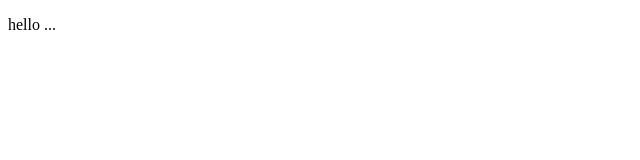
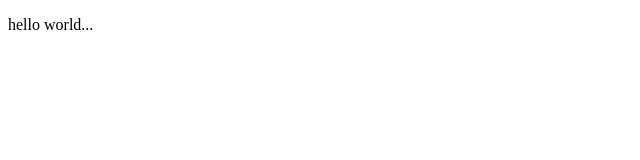
Before and after one commit to chaitanya-gaba/summer-progress, a plain HTML site: page index.html in a window 1280 px wide. Shown: the full height of the page, 0-640 px from the left. Drawn offline with Linux system fonts and the light colour scheme.

Commit message:
hello world

```diff
--- a/index.html
+++ b/index.html
@@ -6,6 +6,6 @@
     <title>Document</title>
 </head>
 <body>
-    <p>hello ... </p>
+    <p>hello world... </p>
 </body>
 </html>
```
